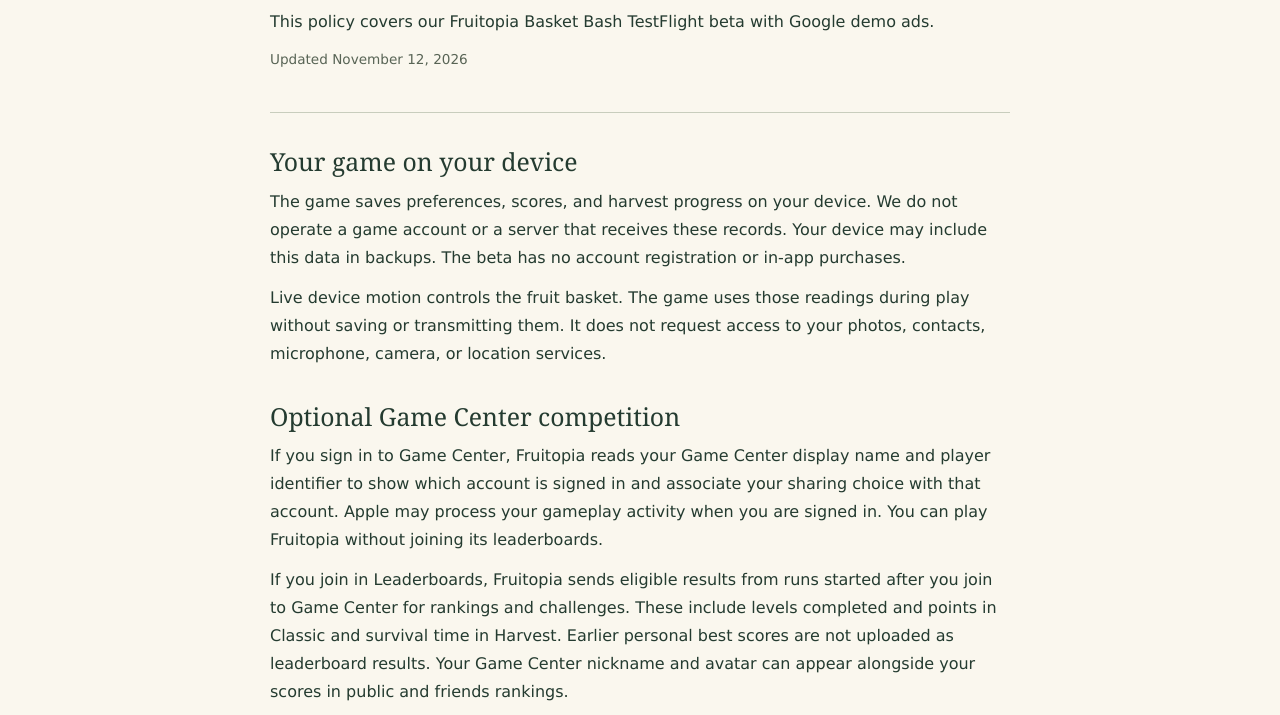
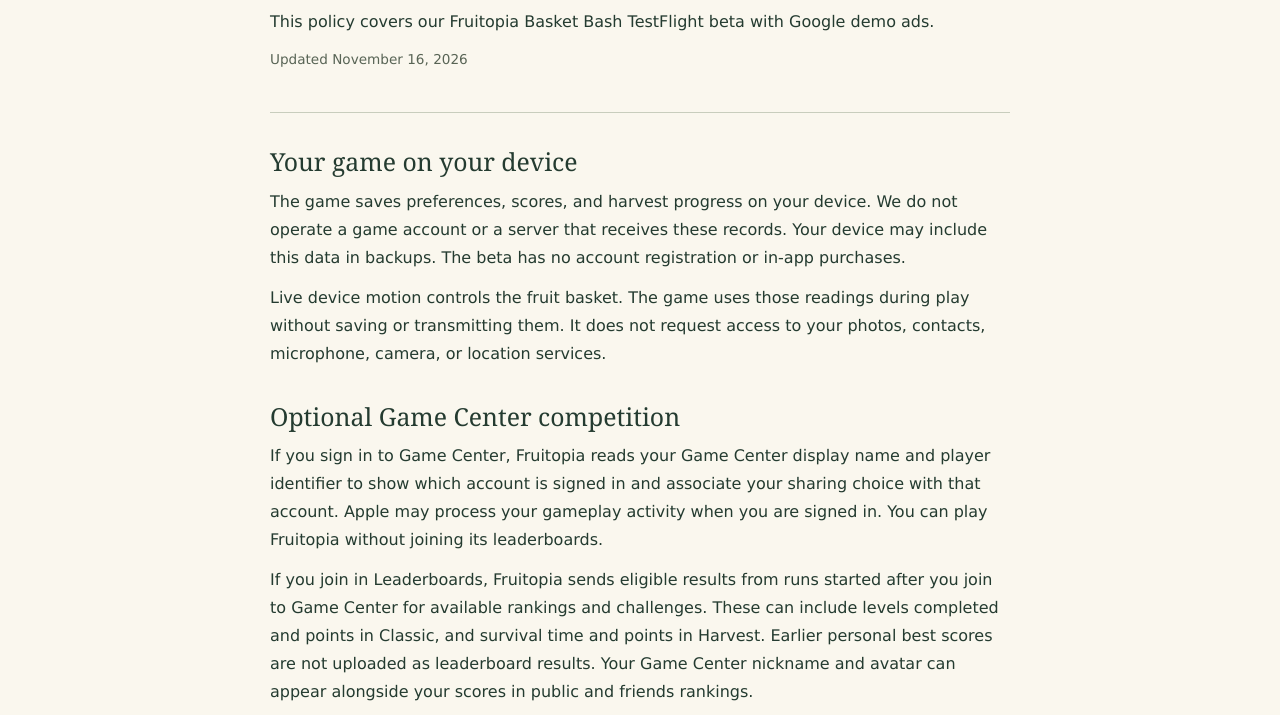
Before and after one commit to DeployVision/fruitopia-privacy, a plain HTML site: page index.html in a window 1280 px wide. Shown: the part 174-889 px from the top of the page. Drawn offline with Linux system fonts and the light colour scheme.

Commit message:
Sync Harvest Score disclosure with Fruitopia release

```diff
--- a/index.html
+++ b/index.html
@@ -35,7 +35,7 @@
       <p class="brand">Fruitopia Basket Bash · Deploy Vision LLC</p>
       <h1>Privacy policy</h1>
       <p>This policy covers our Fruitopia Basket Bash TestFlight beta with Google demo ads.</p>
-      <p class="date">Updated November 12, 2026</p>
+      <p class="date">Updated November 16, 2026</p>
     </header>
 
     <section aria-labelledby="device-data">
@@ -47,7 +47,7 @@
     <section aria-labelledby="game-center">
       <h2 id="game-center">Optional Game Center competition</h2>
       <p>If you sign in to Game Center, Fruitopia reads your Game Center display name and player identifier to show which account is signed in and associate your sharing choice with that account. Apple may process your gameplay activity when you are signed in. You can play Fruitopia without joining its leaderboards.</p>
-      <p>If you join in Leaderboards, Fruitopia sends eligible results from runs started after you join to Game Center for rankings and challenges. These include levels completed and points in Classic and survival time in Harvest. Earlier personal best scores are not uploaded as leaderboard results. Your Game Center nickname and avatar can appear alongside your scores in public and friends rankings.</p>
+      <p>If you join in Leaderboards, Fruitopia sends eligible results from runs started after you join to Game Center for available rankings and challenges. These can include levels completed and points in Classic, and survival time and points in Harvest. Earlier personal best scores are not uploaded as leaderboard results. Your Game Center nickname and avatar can appear alongside your scores in public and friends rankings.</p>
       <p>Joining also lets Fruitopia read your existing Fruitopia achievement progress in Game Center and send eligible progress from this edition, including achievements you earned before joining. Your Game Center activity sharing settings determine who can see your achievement progress.</p>
       <p>Apple provides friend invitations and challenges through Game Center. Fruitopia keeps your sharing choice and scores waiting to be submitted on this device, associated with your Game Center player identifier.</p>
       <p>To stop future score and achievement submissions, choose Stop sharing scores in Fruitopia’s Leaderboards and confirm. This clears saved sharing choices and scores waiting to be submitted for every Game Center account on this device. Your personal records stay on the device. Apple continues to manage submissions it has already received or is processing. See <a href="https://www.apple.com/legal/privacy/data/en/game-center/">Apple’s Game Center privacy notice</a> for its data practices and privacy controls.</p>
```
